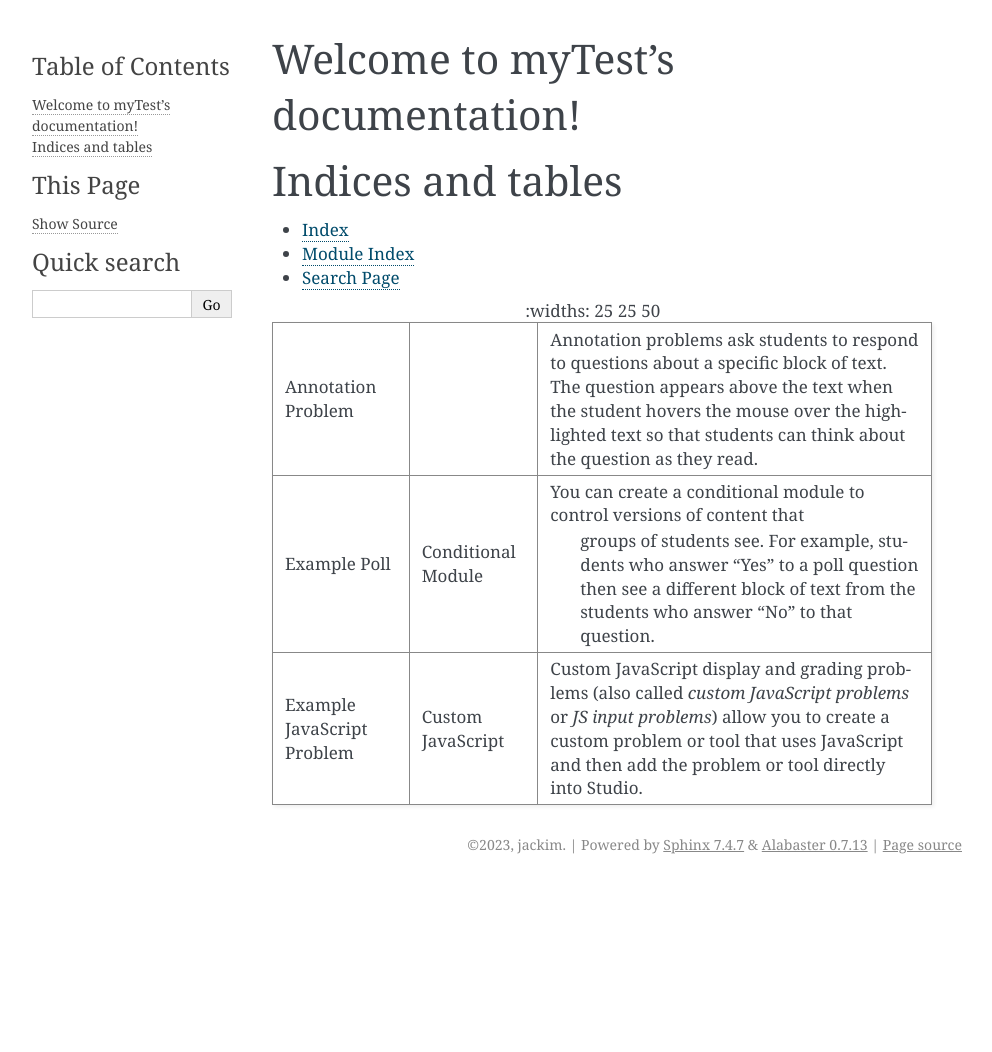
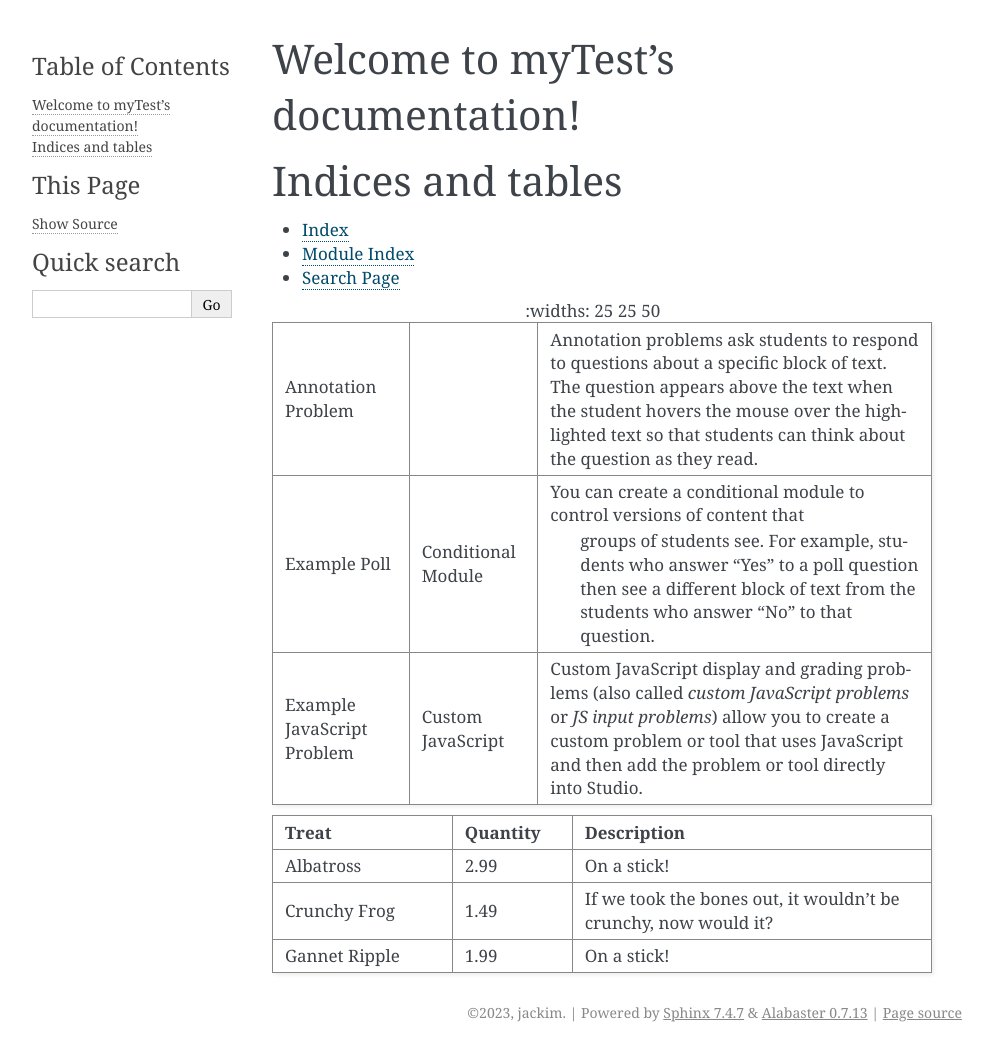
Before and after one commit to zheldwjstjf/myproject2, a Sphinx documentation site: the page built from readthedocs/source/index.rst, in a window 1280 px wide. Shown: the whole page, without its empty margins (148-1140 px from the left). Built offline with Sphinx 7.4.7, drawn with Linux system fonts in a browser that asks for light colours; before the commit the page ends 900 px from its top, so only the background shows below that.

```diff
--- a/readthedocs/source/index.rst
+++ b/readthedocs/source/index.rst
@@ -44,3 +44,14 @@ Indices and tables
      JavaScript problems* or *JS input problems*) allow you to create a
      custom problem or tool that uses JavaScript and then add the problem or
      tool directly into Studio.
+
+
+
+.. csv-table::
+   :header: "Treat", "Quantity", "Description"
+   :widths: 15, 10, 30
+
+   "Albatross", 2.99, "On a stick!"
+   "Crunchy Frog", 1.49, "If we took the bones out, it wouldn't be
+   crunchy, now would it?"
+   "Gannet Ripple", 1.99, "On a stick!"
```
